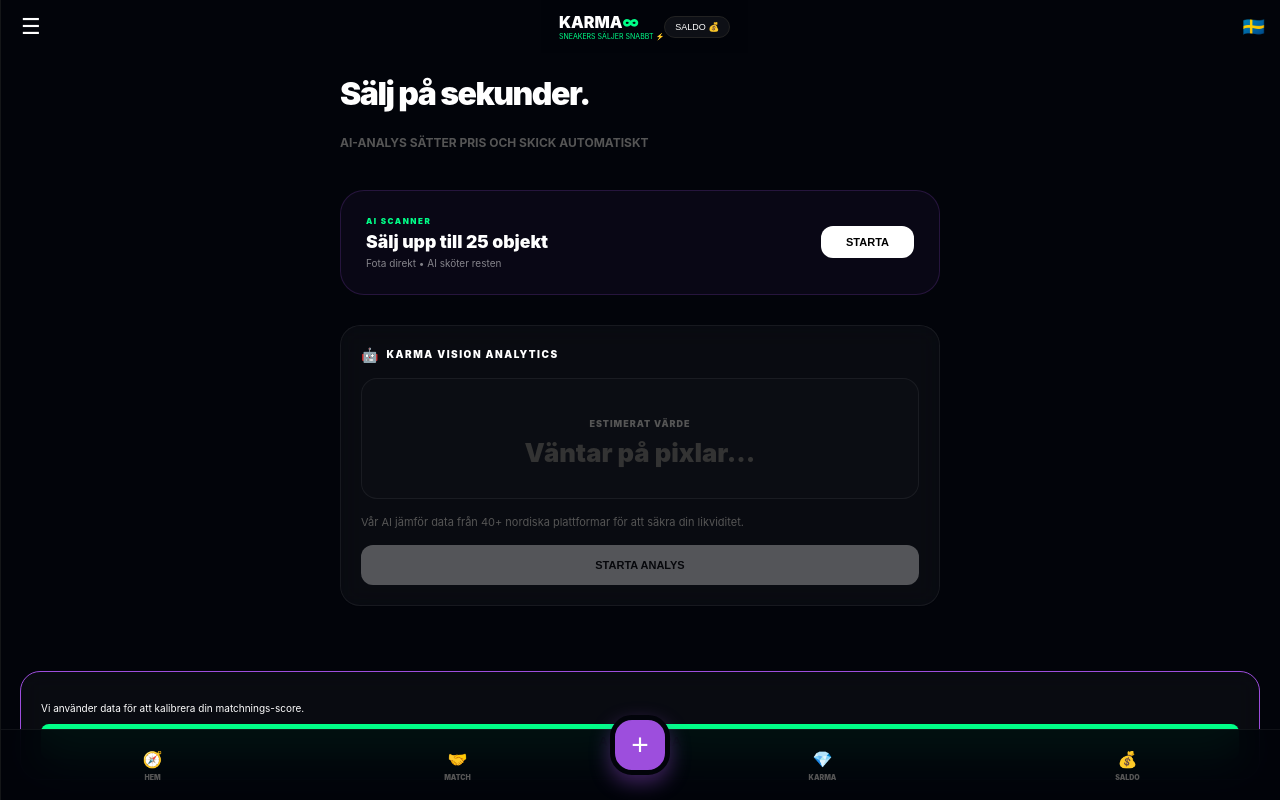
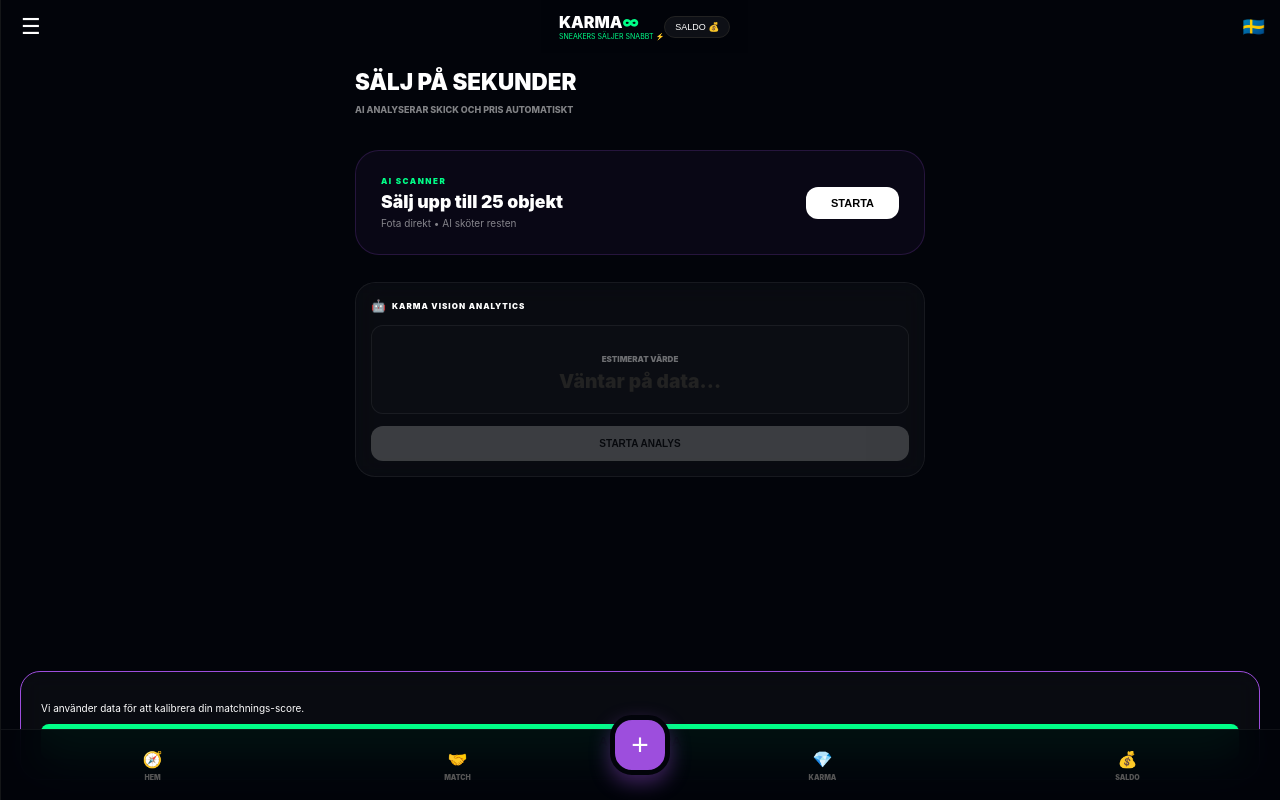
Before and after one commit to gascheckking/marketbeg-appGem, a Next.js app: page /sell in a window 1280 px wide. Built offline with nearby package versions, Linux system fonts and the light colour scheme.

Commit message:
Update page.tsx

```diff
--- a/app/sell/page.tsx
+++ b/app/sell/page.tsx
@@ -5,41 +5,27 @@ import CameraBatch from '@/components/CameraBatch';
 
 export default function StandardSell() {
   return (
-    <div className="page-wrapper">
-      <header style={{ marginBottom: '25px' }}>
-        <h1 style={{ fontSize: '2rem', fontWeight: 900, letterSpacing: '-1.5px' }}>Sälj på sekunder.</h1>
-        <p className="muted" style={{ fontSize: '12px', fontWeight: 700 }}>AI-ANALYS SÄTTER PRIS OCH SKICK AUTOMATISKT</p>
+    <div className="page-wrapper" style={{ padding: '15px' }}>
+      <header style={{ marginBottom: '20px' }}>
+        <h1 style={{ fontSize: '1.4rem', fontWeight: 900, margin: 0 }}>SÄLJ PÅ SEKUNDER</h1>
+        <p style={{ fontSize: '9px', opacity: 0.5, fontWeight: 800 }}>AI ANALYSERAR SKICK OCH PRIS AUTOMATISKT</p>
       </header>
 
-      <div style={{ display: 'grid', gridTemplateColumns: '1fr', gap: '15px' }}>
-        {/* Kamera/Uppladdning */}
+      <div style={{ display: 'grid', gridTemplateColumns: '1fr', gap: '12px' }}>
         <CameraBatch />
 
-        {/* AI Analys Panel */}
-        <div className="glass-card" style={{ display: 'flex', flexDirection: 'column', gap: '15px', padding: '20px' }}>
-          <div style={{ display: 'flex', alignItems: 'center', gap: '8px' }}>
-            <span style={{ color: 'var(--neon-mint)', fontSize: '14px' }}>🤖</span>
-            <h3 style={{ fontSize: '10px', fontWeight: 900, letterSpacing: '1.5px', textTransform: 'uppercase', margin: 0 }}>KARMA VISION ANALYTICS</h3>
+        <div className="glass-card" style={{ display: 'flex', flexDirection: 'column', gap: '12px', padding: '15px' }}>
+          <div style={{ display: 'flex', alignItems: 'center', gap: '6px' }}>
+            <span style={{ fontSize: '12px' }}>🤖</span>
+            <h3 style={{ fontSize: '8px', fontWeight: 900, letterSpacing: '1px', margin: 0 }}>KARMA VISION ANALYTICS</h3>
           </div>
 
-          <div style={{
-            padding: '30px 20px',
-            background: 'rgba(255,255,255,0.01)',
-            borderRadius: '16px',
-            border: '1px solid var(--border)',
-            textAlign: 'center',
-            position: 'relative',
-            overflow: 'hidden'
-          }}>
-            <p className="muted" style={{ fontSize: '9px', fontWeight: 900, marginBottom: '8px', letterSpacing: '1px' }}>ESTIMERAT VÄRDE</p>
-            <div style={{ fontSize: '1.6rem', fontWeight: 900, color: '#333' }}>Väntar på pixlar...</div>
+          <div style={{ padding: '20px', background: 'rgba(255,255,255,0.01)', borderRadius: '12px', border: '1px solid var(--border)', textAlign: 'center' }}>
+            <p style={{ fontSize: '8px', fontWeight: 900, marginBottom: '5px', opacity: 0.4 }}>ESTIMERAT VÄRDE</p>
+            <div style={{ fontSize: '1.2rem', fontWeight: 900, color: '#222' }}>Väntar på data...</div>
           </div>
 
-          <p style={{ fontSize: '11px', lineHeight: '1.5', margin: 0 }} className="muted">
-            Vår AI jämför data från 40+ nordiska plattformar för att säkra din likviditet.
-          </p>
-
-          <button className="primary-btn" style={{ opacity: 0.3, cursor: 'not-allowed', filter: 'grayscale(1)' }} disabled>
+          <button className="primary-btn" style={{ opacity: 0.2, cursor: 'not-allowed', padding: '12px', fontSize: '10px' }} disabled>
             STARTA ANALYS
           </button>
         </div>
```
